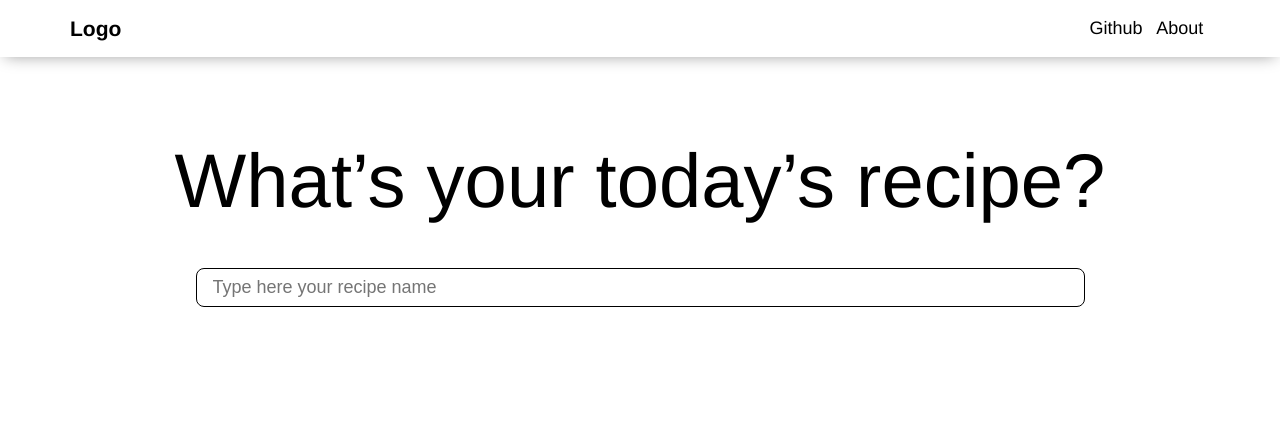
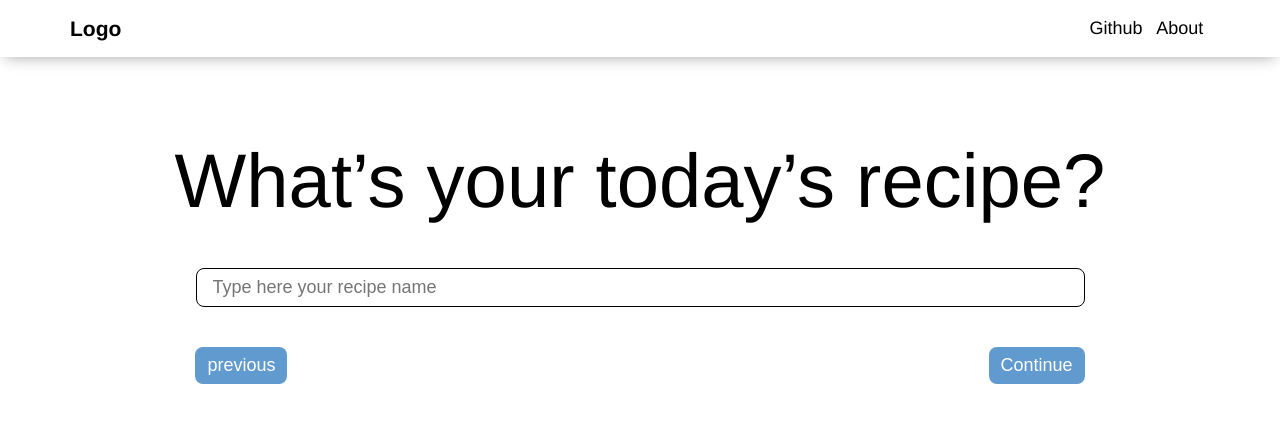
Before and after one commit to ZambranoBeicker/cooking-measures, a React (Create React App) app: page / in a window 1280 px wide. Shown: the top 422 px of the page. Built offline with nearby package versions, Linux system fonts and the light colour scheme.

Commit message:
feat:add buttons to change sections

```diff
--- /dev/null
+++ b/src/pages/Home/components/Buttons/index.tsx
@@ -0,0 +1,25 @@
+import { Button, Wrapper } from "./styles";
+
+interface IButtons {
+  setIndex: (index: number) => void;
+
+}
+
+export default function Buttons({ setIndex }: IButtons): JSX.Element {
+
+  return (
+    <Wrapper>
+      <Button
+        onClick={() => {
+          setIndex(-1)
+        }}>
+        previous
+      </Button>
+      <Button
+        onClick={() => {
+          setIndex(1)
+        }}
+      >Continue</Button>
+    </Wrapper>
+  );
+}
--- /dev/null
+++ b/src/pages/Home/components/Buttons/styles.ts
@@ -0,0 +1,19 @@
+import styled from "styled-components";
+
+export const Button = styled.button`
+  background: #619ace;
+  border-radius: 8px;
+  padding: 0.5rem 0.75rem;
+  border: 0;
+  color: white;
+  font-size: 1.125rem;
+  cursor: pointer;
+`;
+export const Wrapper = styled.div`
+  margin-top: 2.5rem;
+  display: flex;
+  justify-content: space-between;
+  width: 78%;
+  margin-left: auto;
+  margin-right: auto;
+`;
--- a/src/pages/Home/index.tsx
+++ b/src/pages/Home/index.tsx
@@ -3,10 +3,12 @@ import { Container } from "../../global";
 import { Wrapper, Title, TextField } from "./styles";
 import RecipeNameSection from "./components/RecipeNameSection";
 import StepsListSection from "./components/StepsListSection";
+import Buttons from "./components/Buttons";
 
 export default function Home(): JSX.Element {
   const [index, setIndex] = useState(0);
   const [recipeTitle, setRecipeTitle] = useState("");
+
   return (
     <>
       <Container>
@@ -23,6 +25,11 @@ export default function Home(): JSX.Element {
             setUnmount={setIndex}
           />
         )}
+        <Buttons setIndex={(newIndex: number) => {
+          if (newIndex + index < 0) return
+          if (newIndex + index > 1) return
+          setIndex(index + newIndex)
+        }} />
       </Container>
     </>
   );
```
